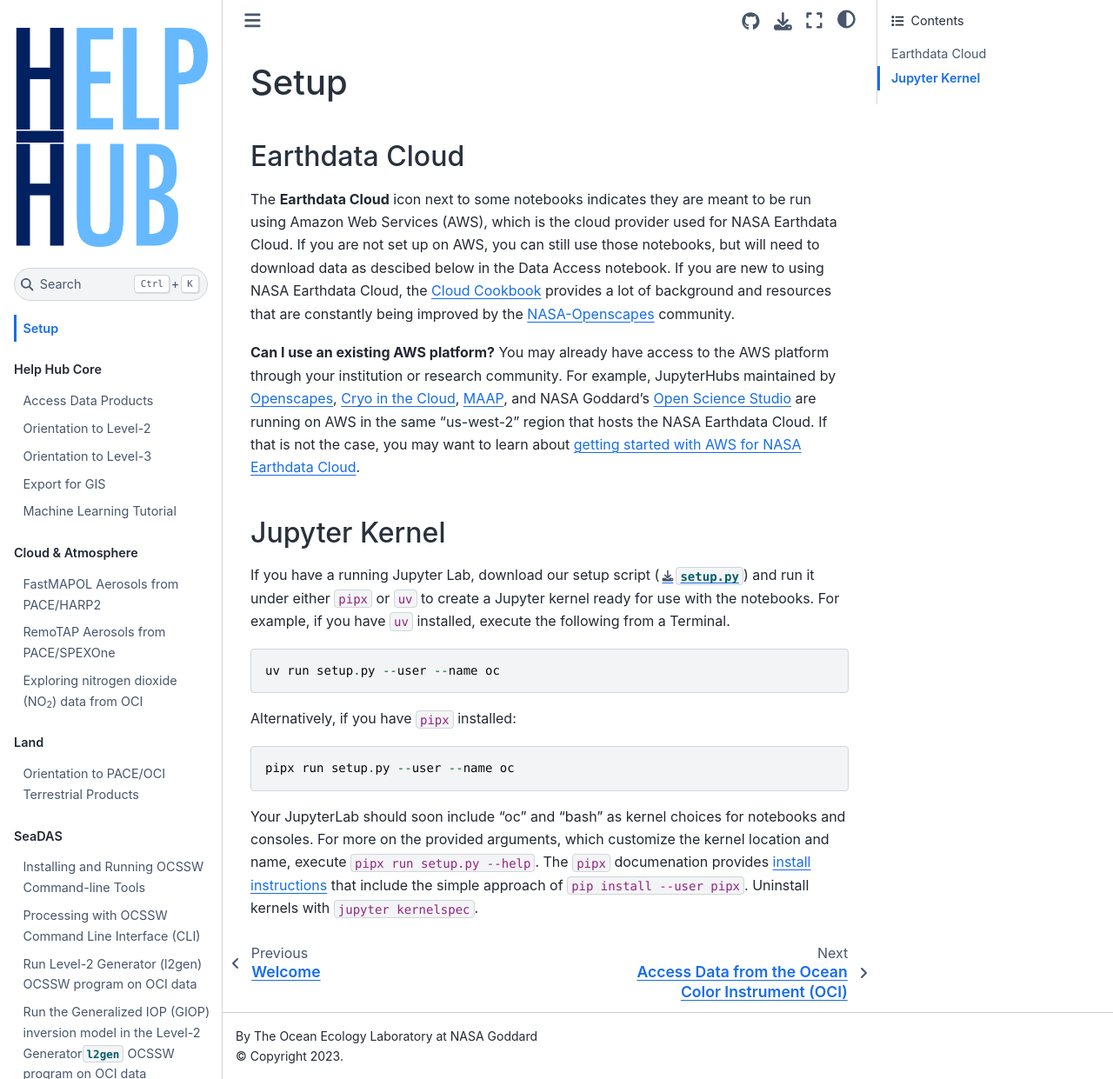
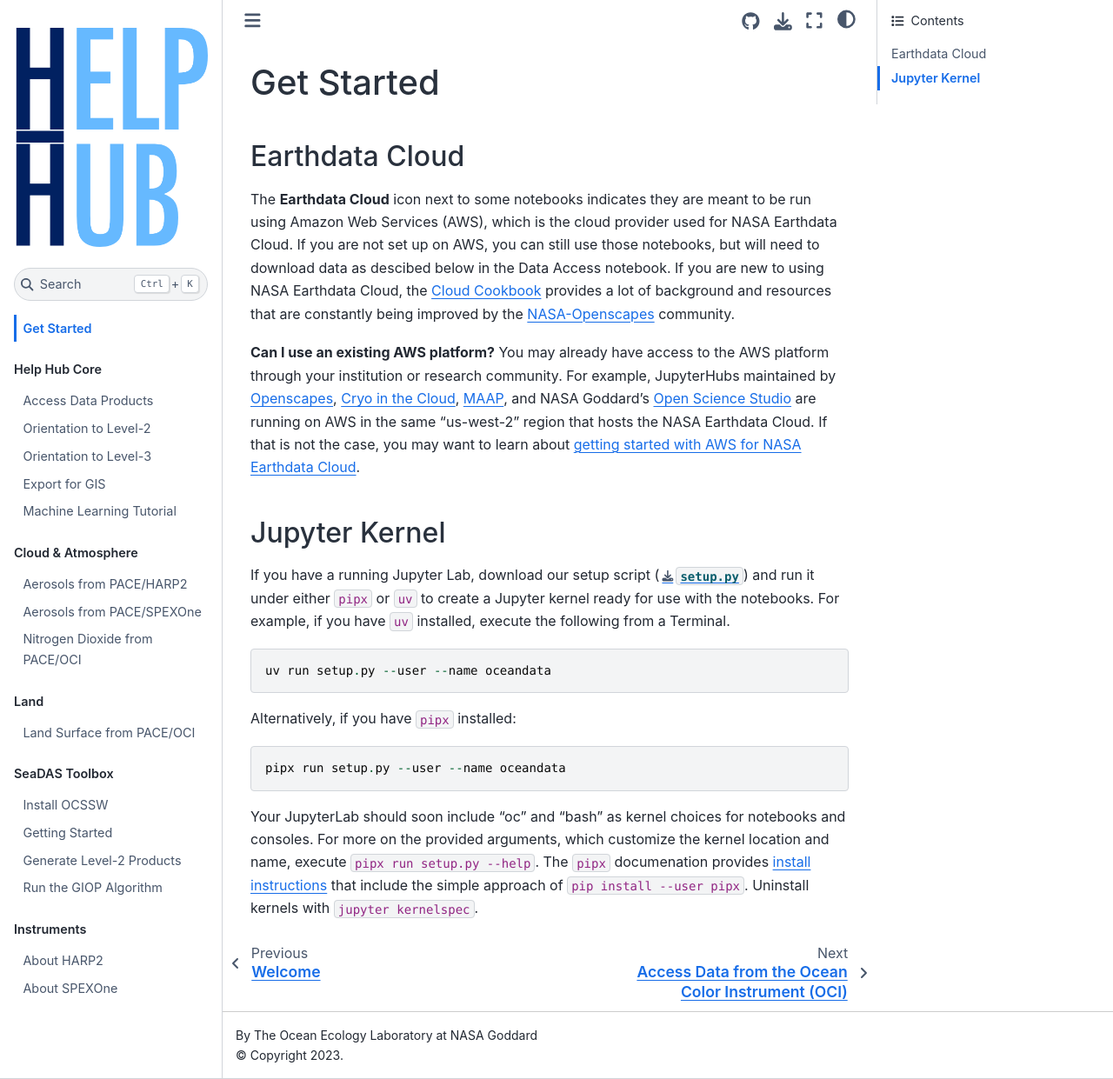
Before and after one commit to nasa/oceandata-notebooks, a Jupyter Book: the page built from docs/getting-started.md, in a window 1280 px wide and 1241 px high. Shown: the whole window at 87% size. Built offline with Jupyter Book 1.0.4 settings and Sphinx 7.4.7 and the Sphinx Book theme 1.1.4, drawn with Linux system fonts in a browser that asks for light colours.

Commit message:
toc titles

````diff
--- a/docs/_toc.yml
+++ b/docs/_toc.yml
@@ -2,7 +2,7 @@
 root: index
 parts:
   - chapters:
-      - file: setup
+      - file: getting-started
   - caption: Help Hub Core
     chapters:
       - file: notebooks/oci/oci_data_access
@@ -28,24 +28,31 @@
   - caption: Cloud & Atmosphere
     chapters:
       - file: notebooks/harp2/harp2_l2_aerosol_product
-        title: FastMAPOL Aerosols from PACE/HARP2
+        title: Aerosols from PACE/HARP2
               # WARNING: Notebook exception traceback saved in: _build/html/reports/notebooks/harp2/harp2_l2_aerosol_product.err.log
       - file: notebooks/spexone/spexone_l2_aerosol_product
-        title: RemoTAP Aerosols from PACE/SPEXOne
+        title: Aerosols from PACE/SPEXOne
       - file: notebooks/oci/oci_no2
-        title: Nitrogen Dioxide (NO<sub>2</sub>) from PACE/OCI
+        title: Nitrogen Dioxide from PACE/OCI
   - caption: Land
     chapters:
       - file: notebooks/oci/oci_terrestrial_data
               # WARNING: skipping unknown output mime type: application/vnd.holoviews_load.v0+json [mystnb.unknown_mime_type]
-  - caption: SeaDAS
+        title: Land Surface from PACE/OCI
+  - caption: SeaDAS Toolbox
     chapters:
       - file: notebooks/oci/oci_ocssw_install
+        title: Install OCSSW
       - file: notebooks/oci/oci_ocssw_processing_overview
+        title: Getting Started
       - file: notebooks/oci/oci_ocssw_l2gen
+        title: Generate Level-2 Products
       - file: notebooks/oci/oci_ocssw_giop
+        title: Run the GIOP Algorithm
   - caption: Instruments
     chapters:
       - file: notebooks/harp2/harp2_basic_visualizations
               # WARNING: image file not readable: notebooks/harp2/harp2_red_anim_20250109T200019.gif
+        title: About HARP2
       - file: notebooks/spexone/spexone_basic_visualizations
+        title: About SPEXOne
--- a/docs/setup.md
+++ b/docs/getting-started.md
@@ -1,4 +1,4 @@
-# Setup
+# Get Started
 
 ## Earthdata Cloud
 
@@ -12,11 +12,11 @@
 run it under either `pipx` or `uv` to create a Jupyter kernel ready for use with the notebooks. For
 example, if you have `uv` installed, execute the following from a Terminal.
 ```
-uv run setup.py --user --name oc
+uv run setup.py --user --name oceandata
 ```
 Alternatively, if you have `pipx` installed:
 ```
-pipx run setup.py --user --name oc
+pipx run setup.py --user --name oceandata
 ```
 Your JupyterLab should soon include "oc" and "bash" as kernel choices for notebooks and
 consoles. For more on the provided arguments, which customize the kernel location and name,
--- a/docs/notebooks/oci/oci_ocssw_l2gen.md
+++ b/docs/notebooks/oci/oci_ocssw_l2gen.md
@@ -11,7 +11,7 @@
   name: python3
 ---
 
-# Run Level-2 Generator (l2gen) OCSSW program on OCI data
+# Run OCSSW Level-2 Generator (l2gen) for PACE/OCI
 
 **Author(s):** Anna Windle (NASA, SSAI), Jeremy Werdell (NASA)
 
@@ -65,7 +65,7 @@
 
 +++
 
-# 1. Setup
+## 1. Setup
 
 Begin by importing all of the packages used in this notebook. If your kernel uses an environment defined following the guidance on the [tutorials] page, then the imports will be successful.
 
@@ -114,7 +114,7 @@
 
 +++
 
-## Setting up AWS S3 credentials
+### Setting up AWS S3 credentials
 
 Accessing data from NASA's Earthdata Cloud, regardless of the tool, requires authentication.
 The `earthaccess` package works behind-the-scenes using the Earthdata Login credentials you provide to generate temporary AWS credentials for direct access to the Earthdata Cloud.
@@ -144,7 +144,7 @@
 
 +++
 
-## Navigating OCSSW
+### Navigating OCSSW
 
 +++
 
@@ -212,7 +212,7 @@
 !source {env}; l2gen --help
 ```
 
-## Writing OCSSW parameter files
+### Writing OCSSW parameter files
 
 +++
 
@@ -258,7 +258,7 @@
         writer.writerows(par.items())
 ```
 
-# 2. Search and access L1B data
+## 2. Search and access L1B data
 
 Let's use the `earthaccess` Python package to access a L1B and a corresponding L2 file.
 
@@ -303,7 +303,7 @@
 plot = dataset["rhot_red"].sel({"red_bands": 100}).plot()
 ```
 
-# 3. Run `l2gen` with default configurations
+## 3. Run `l2gen` with default configurations
 
 +++
 
@@ -390,7 +390,7 @@
 plot = dat["Rrs"].sel({"wavelength_3d": 550}).plot(vmin=0, vmax=0.008)
 ```
 
-# 4. Compare the newly generated file with a standard OB.DAAC file
+## 4. Compare the newly generated file with a standard OB.DAAC file
 
 +++
 
@@ -469,11 +469,11 @@
 
 +++
 
-# 5. Run l2gen with modifications to configurations
+## 5. Run l2gen with modifications to configurations
 
 +++
 
-## Selecting biogeochemical data products
+### Selecting biogeochemical data products
 
 +++
 
@@ -540,7 +540,7 @@
 plt.show()
 ```
 
-## Disabling BRDF correction
+### Disabling BRDF correction
 
 +++
 
````
Also changed, not shown: docs/notebooks/oci/oci_no2.md (+2 -2 lines), docs/notebooks/oci/oci_ocssw_giop.md (+10 -10 lines).
